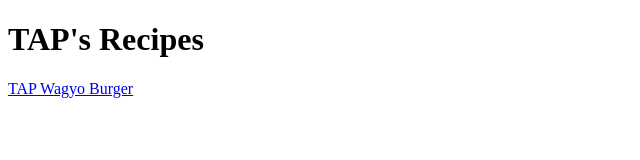
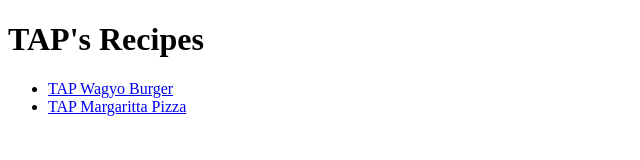
Before and after one commit to milbraun/odin-recipes, a plain HTML site: page index.html in a window 1280 px wide. Shown: the whole page, without its empty margins (0-640 px from the left). Drawn offline with Linux system fonts and the light colour scheme.

Commit message:
create tap-margherita-pizza.html file and start coding it, save the pizza image

```diff
--- a/index.html
+++ b/index.html
@@ -8,7 +8,15 @@
 </head>
 <body>
     <h1>TAP's Recipes</h1>
-    <a href="./recipes/tap-burger.html">TAP Wagyo Burger</a>
+    <ul>
+        <li>
+            <a href="./recipes/tap-burger.html">TAP Wagyo Burger</a>
+        </li>
+        <li>
+            <a href="./recipes/tap-margherita-pizza.html">TAP Margaritta Pizza</a>
+        </li>
+
+    </ul>
 
 </body>
 </html>
```
Also changed, not shown: recipes/tap-margherita-pizza.html (added, +13 -0 lines), recipes/tap-margaritta-pizza.html (added), 1 other file.
